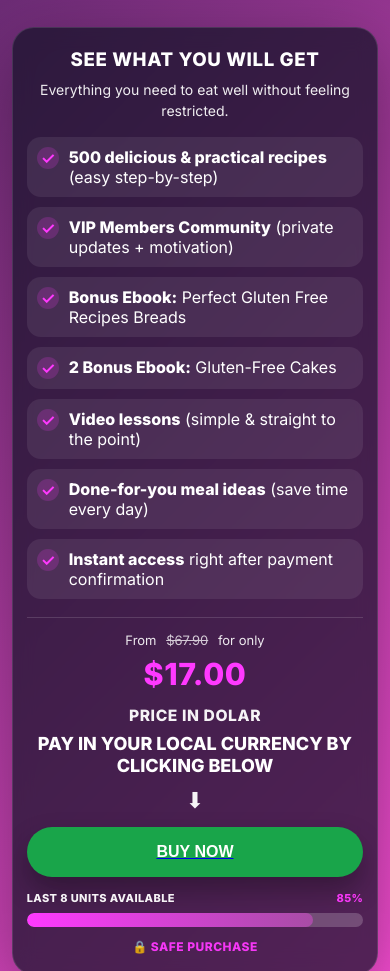
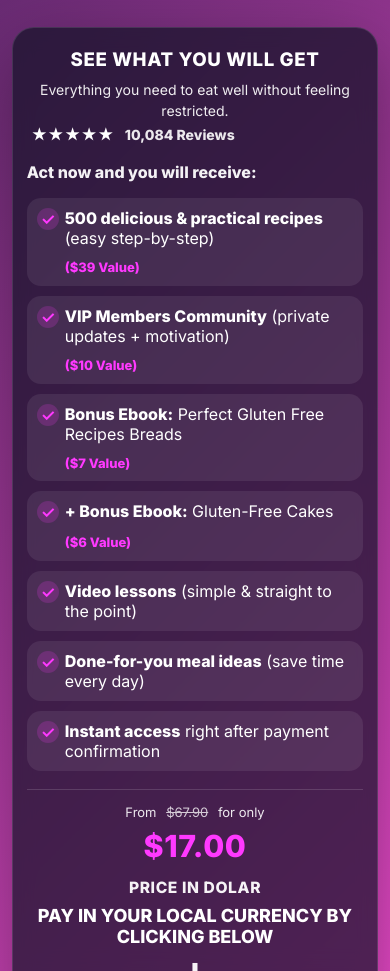
Before and after one commit to GustavoPiresJg/DelightsClub, a Next.js app: page / in a window 390 px wide. Shown: the part 7555-8526 px from the top of the page. Built offline with nearby package versions, Linux system fonts and the light colour scheme.

Commit message:
minor changes

```diff
--- a/src/app/globals.css
+++ b/src/app/globals.css
@@ -2219,3 +2219,162 @@ html {
     height: auto;
   }
 }
+
+
+/* ===== WhatGet meta (reviews + viewers) ===== */
+.whatget-meta {
+  display: grid;
+  gap: 10px;
+  margin-bottom: 14px;
+}
+
+.whatget-rating {
+  display: flex;
+  align-items: center;
+  gap: 10px;
+  font-weight: 800;
+}
+
+.whatget-rating .stars {
+  letter-spacing: 2px;
+  font-size: 14px;
+}
+
+.whatget-rating .reviews-count {
+  opacity: 0.9;
+  font-size: 14px;
+}
+
+.whatget-viewers {
+  display: flex;
+  align-items: center;
+  gap: 10px;
+  font-size: 13px;
+  opacity: 0.95;
+}
+
+.whatget-viewers .dot {
+  width: 8px;
+  height: 8px;
+  border-radius: 999px;
+  background: #ff39ff;
+  display: inline-block;
+}
+
+/* "Act now..." */
+.whatget-lead {
+  margin: 12px 0 10px;
+  font-weight: 800;
+  opacity: 0.95;
+}
+
+/* ===== list with values on the right ===== */
+.whatget-list li {
+  display: grid;
+  grid-template-columns: 18px 1fr auto;
+  gap: 10px;
+  align-items: start;
+}
+
+.whatget-list .item-value {
+  font-weight: 900;
+  font-size: 13px;
+  color: #ff39ff;
+  white-space: nowrap;
+  padding-left: 8px;
+  line-height: 1.2;
+}
+
+/* Mobile: quebra bonitinho sem estourar */
+@media (max-width: 520px) {
+  .whatget-list li {
+    grid-template-columns: 18px 1fr;
+  }
+
+  .whatget-list .item-value {
+    grid-column: 2;
+    padding-left: 0;
+    margin-top: 2px;
+  }
+}
+
+/* ===== WhatGet meta (reviews + viewers) ===== */
+.whatget-meta {
+  display: grid;
+  gap: 10px;
+  margin-bottom: 14px;
+}
+
+.whatget-rating {
+  display: flex;
+  align-items: center;
+  gap: 10px;
+  font-weight: 800;
+}
+
+.whatget-rating .stars {
+  letter-spacing: 2px;
+  font-size: 14px;
+}
+
+.whatget-rating .reviews-count {
+  opacity: 0.9;
+  font-size: 14px;
+}
+
+.whatget-viewers {
+  display: flex;
+  align-items: center;
+  gap: 10px;
+  font-size: 13px;
+  opacity: 0.95;
+}
+
+.whatget-viewers .dot {
+  width: 8px;
+  height: 8px;
+  border-radius: 999px;
+  background: #ff39ff;
+  display: inline-block;
+}
+
+/* "Act now..." */
+.whatget-lead {
+  margin: 12px 0 10px;
+  font-weight: 800;
+  opacity: 0.95;
+}
+
+/* ===== list with values on the right ===== */
+.whatget-list li {
+  display: grid;
+  grid-template-columns: 18px 1fr auto;
+  gap: 10px;
+  align-items: start;
+}
+
+.whatget-list .item-value {
+  font-weight: 900;
+  font-size: 13px;
+  color: #ff39ff;
+  white-space: nowrap;
+  padding-left: 8px;
+  line-height: 1.2;
+}
+
+/* Mobile: quebra bonitinho sem estourar */
+@media (max-width: 520px) {
+  .whatget-list li {
+    grid-template-columns: 18px 1fr;
+  }
+
+  .whatget-list .item-value {
+    grid-column: 2;
+    padding-left: 0;
+    margin-top: 2px;
+  }
+}
+
+.whatget-meta {
+  padding: 5px;
+}
--- a/src/app/page.js
+++ b/src/app/page.js
@@ -241,19 +241,75 @@ export default function Home() {
 
           {/* RIGHT: o card igual */}
        <div className="whatget-card">
+  {/* TOP: reviews + live viewers */}
 <h2 className="whatget-title">SEE WHAT YOU WILL GET</h2>
+
 <p className="whatget-sub">
   Everything you need to eat well without feeling restricted.
 </p>
 
+<div className="whatget-meta">
+  <div className="whatget-rating" aria-label="Rated 5 out of 5">
+    <span className="stars" aria-hidden="true">★★★★★</span>
+    <span className="reviews-count">10,084 Reviews</span>
+  </div>
+</div>
+
+<div className="whatget-lead">Act now and you will receive:</div>
+
 <ul className="whatget-list">
-              <li><span className="tick">✓</span><span><b>500 delicious & practical recipes</b> (easy step-by-step)</span></li>
-              <li><span className="tick">✓</span><span><b>VIP Members Community</b> (private updates + motivation)</span></li>
-              <li><span className="tick">✓</span><span><b>Bonus Ebook:</b> Perfect Gluten Free Recipes Breads</span></li>
-              <li><span className="tick">✓</span><span><b>2 Bonus Ebook:</b> Gluten-Free Cakes</span></li>
-              <li><span className="tick">✓</span><span><b>Video lessons</b> (simple & straight to the point)</span></li>
-              <li><span className="tick">✓</span><span><b>Done-for-you meal ideas</b> (save time every day)</span></li>
-              <li><span className="tick">✓</span><span><b>Instant access</b> right after payment confirmation</span></li>
+  <li>
+    <span className="tick">✓</span>
+    <span className="item-text">
+      <b>500 delicious & practical recipes</b> (easy step-by-step)
+    </span>
+    <span className="item-value">($39 Value)</span>
+  </li>
+
+  <li>
+    <span className="tick">✓</span>
+    <span className="item-text">
+      <b>VIP Members Community</b> (private updates + motivation)
+    </span>
+    <span className="item-value">($10 Value)</span>
+  </li>
+
+  <li>
+    <span className="tick">✓</span>
+    <span className="item-text">
+      <b>Bonus Ebook:</b> Perfect Gluten Free Recipes Breads
+    </span>
+    <span className="item-value">($7 Value)</span>
+  </li>
+
+  <li>
+    <span className="tick">✓</span>
+    <span className="item-text">
+      <b>+ Bonus Ebook:</b> Gluten-Free Cakes
+    </span>
+    <span className="item-value">($6 Value)</span>
+  </li>
+
+  <li>
+    <span className="tick">✓</span>
+    <span className="item-text">
+      <b>Video lessons</b> (simple & straight to the point)
+    </span>
+  </li>
+
+  <li>
+    <span className="tick">✓</span>
+    <span className="item-text">
+      <b>Done-for-you meal ideas</b> (save time every day)
+    </span>
+  </li>
+
+  <li>
+    <span className="tick">✓</span>
+    <span className="item-text">
+      <b>Instant access</b> right after payment confirmation
+    </span>
+  </li>
 </ul>
 
 <div className="whatget-divider" />
@@ -270,6 +326,7 @@ export default function Home() {
   <div className="pay-sub">PAY IN YOUR LOCAL CURRENCY BY CLICKING BELOW</div>
   <div className="pay-arrow" aria-hidden="true">⬇</div>
 </div>
+
 <a href="#checkout">
   <button className="whatget-cta">BUY NOW</button>
 </a>
@@ -279,13 +336,16 @@ export default function Home() {
     <span>LAST 8 UNITS AVAILABLE</span>
     <span className="stock-pct">85%</span>
   </div>
+
   <div className="stock-bar">
     <div className="stock-fill" style={{ width: "85%" }} />
   </div>
 </div>
 
 <div className="whatget-safe">🔒 SAFE PURCHASE</div>
+
 </div>
+
         </div>
       </section>
 
```
Lines whose indentation alone changed are shown as unchanged.
